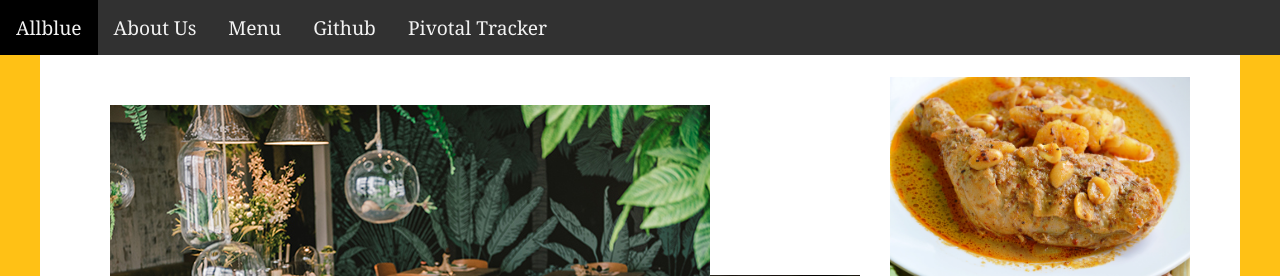
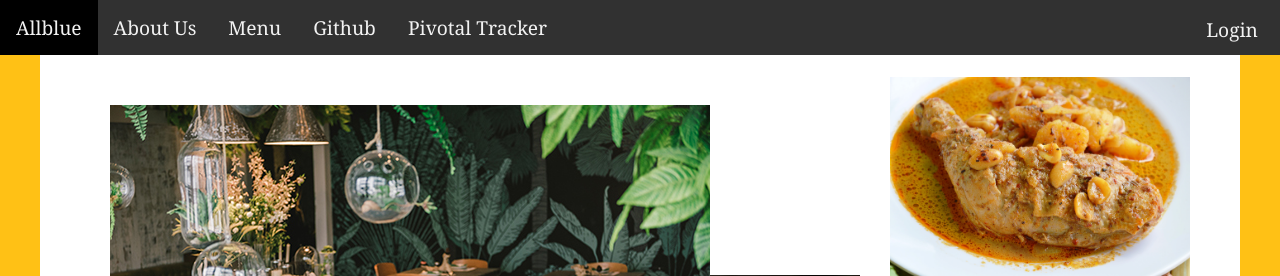
Before and after one commit to yodsatorn/cn331-Project-Allblue, a Django app: page / in a window 1280 px wide; the page is wider, and only the part inside the window is pictured. Shown: the top 276 px of that part. Run offline with Django 3.2, Linux system fonts and the light colour scheme.

Commit message:
fix topnav to fit the page

```diff
--- a/index/templates/index.html
+++ b/index/templates/index.html
@@ -12,7 +12,7 @@
 <body>
 
     <header>
-        <div class="top-nav" style="width: 1519px;">
+        <div class="top-nav">
             <a href="{% url "index" %}">Allblue</a>
             <a href="{% url "about" %}">About Us</a>
             <a href="#">Menu</a>
```
